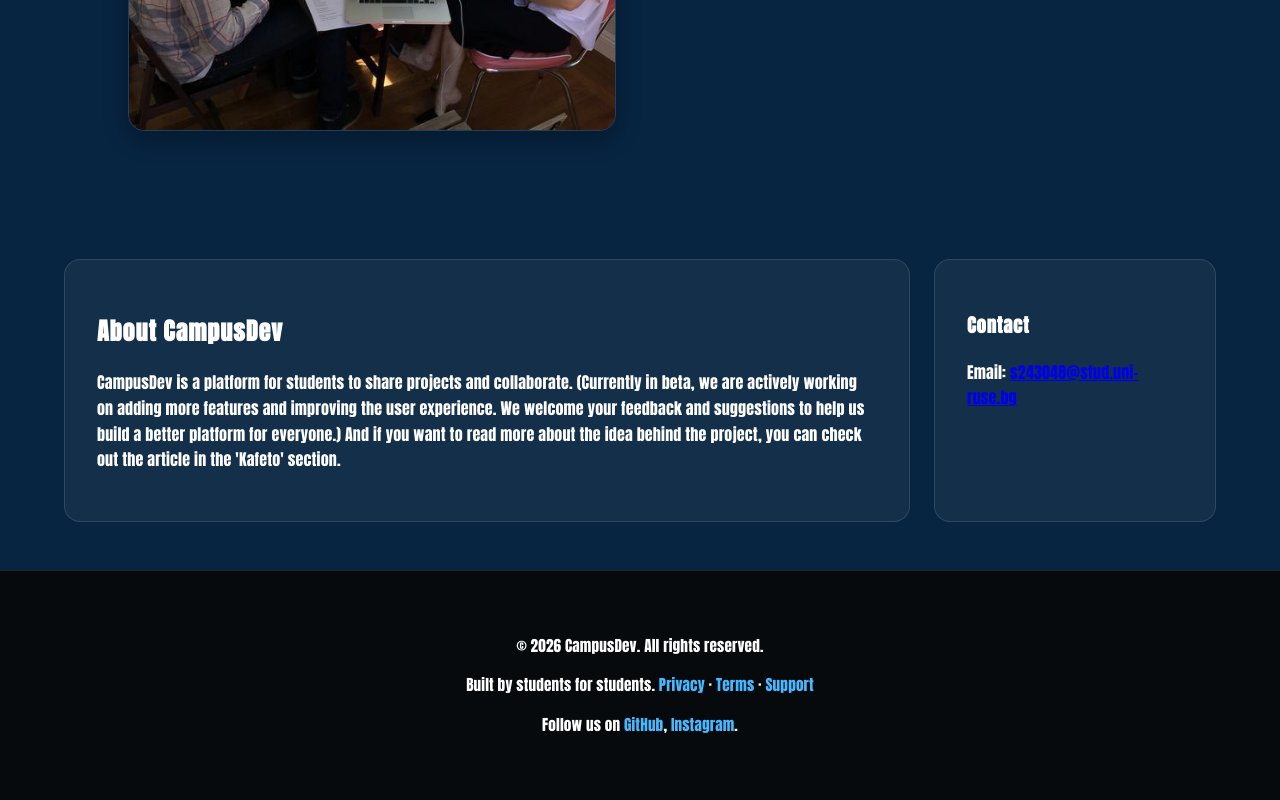
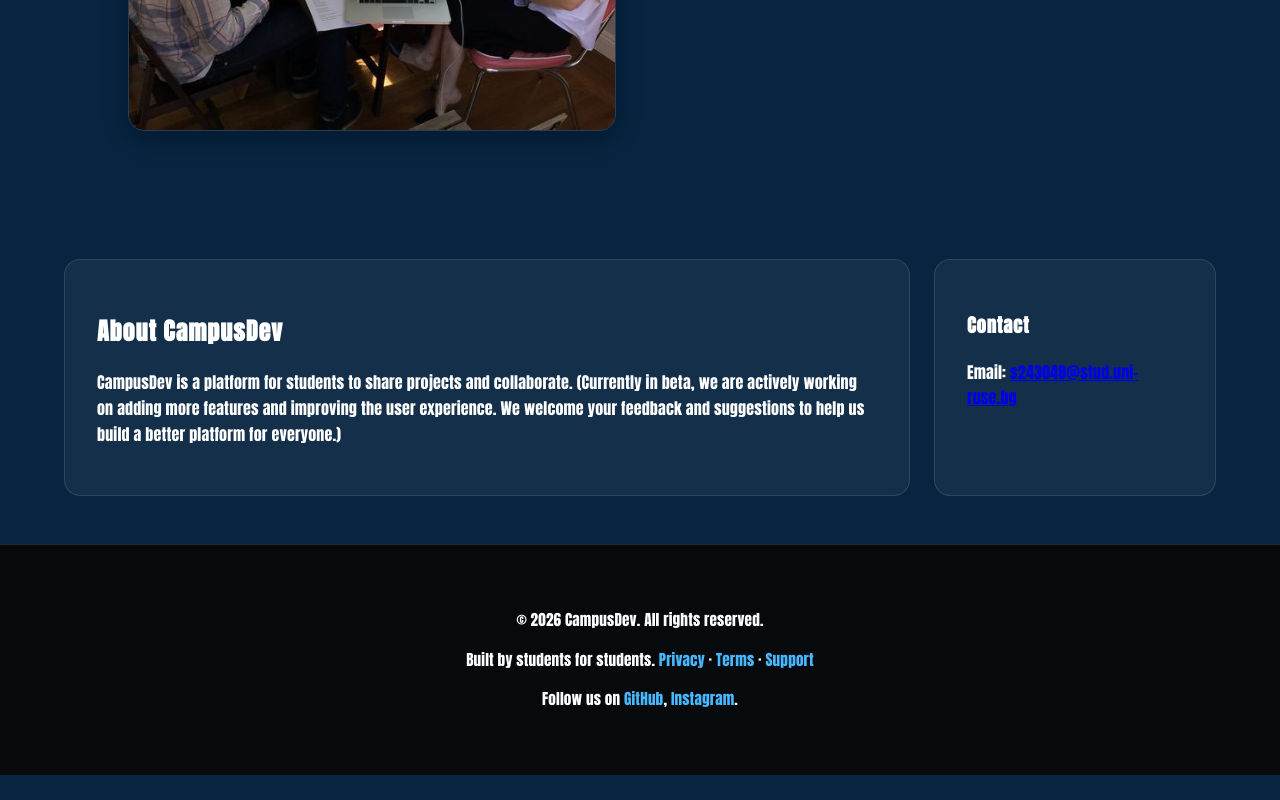
Before and after one commit to garidesnail/campusDev, a plain HTML site: page index.html in a window 1280 px wide. Shown: the part 1783-2583 px from the top of the page. After the commit the page ends 2558 px from the top, so only its background shows below. Drawn offline with Linux system fonts and the light colour scheme; a web font is replaced by a local one.

Commit message:
posledni fixove 28.04

```diff
--- a/index.html
+++ b/index.html
@@ -107,7 +107,6 @@
           CampusDev is a platform for students to share projects and collaborate.
           (Currently in beta, we are actively working on adding more features and improving the user experience.
            We welcome your feedback and suggestions to help us build a better platform for everyone.)
-           And if you want to read more about the idea behind the project, you can check out the article in the 'Kafeto' section.
         </p>
       </div>
 
--- a/script.js
+++ b/script.js
@@ -60,7 +60,7 @@ const translations = {
     "community-heading": "Community",
     "community-text": "Network with students & build better together.",
     "about-heading": "About CampusDev",
-    "about-text": "CampusDev is a platform for students to share projects and collaborate. (Currently in beta, we are actively working on adding more features and improving the user experience. We welcome your feedback and suggestions to help us build a better platform for everyone.) And if you want to read more about the idea behind the project, you can check out the article in the 'Kafeto' section.",
+    "about-text": "CampusDev is a platform for students to share projects and collaborate. (Currently in beta, we are actively working on adding more features and improving the user experience. We welcome your feedback and suggestions to help us build a better platform for everyone.) ",
     "contact-heading": "Contact",
     "contact-email": "Email: ",
     "footer-copyright": "© 2026 CampusDev. All rights reserved.",
@@ -121,7 +121,7 @@ const translations = {
     "community-heading": "Общност",
     "community-text": "Свързвайте се със студенти и строете заедно.",
     "about-heading": "За CampusDev",
-    "about-text": "CampusDev е платформа за студенти за споделяне на проекти и сътрудничество. (В момента сме в бета версия и активно работим по добавянето на нови функции и подобряването на потребителското изживяване. Приемаме вашите отзиви и предложения, за да помогнем в изграждането на по-добра платформа за всички.) И ако искате да прочетете повече за идеята зад проекта, можете да разгледате статията в секция 'Кафето'.",
+    "about-text": "CampusDev е платформа за студенти за споделяне на проекти и сътрудничество. (В момента сме в бета версия и активно работим по добавянето на нови функции и подобряването на потребителското изживяване. Приемаме вашите отзиви и предложения, за да помогнем в изграждането на по-добра платформа за всички.) ",
     "contact-heading": "Контакт",
     "contact-email": "Имейл: ",
     "footer-copyright": "© 2026 CampusDev. Всички права запазени.",
```
